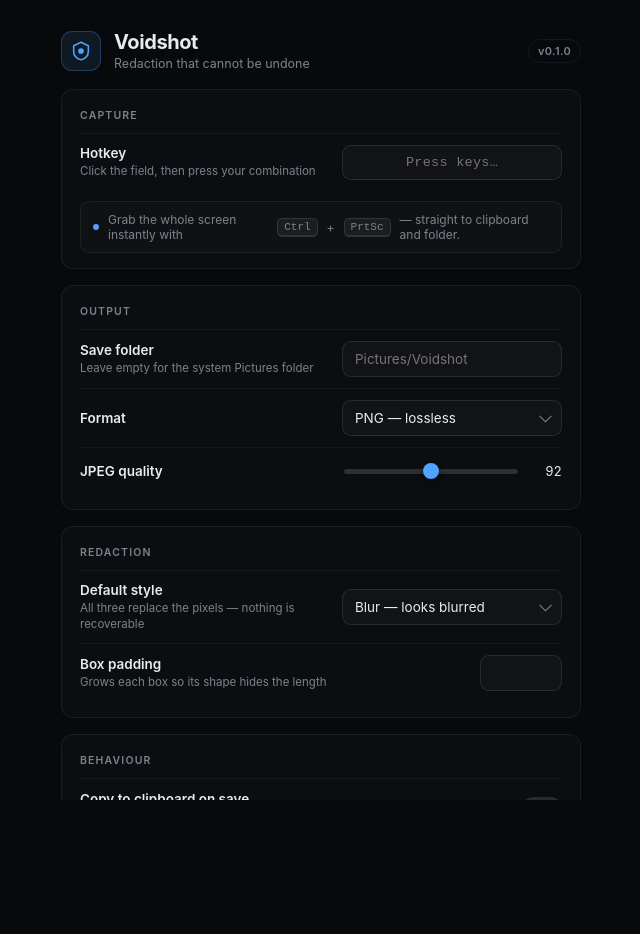
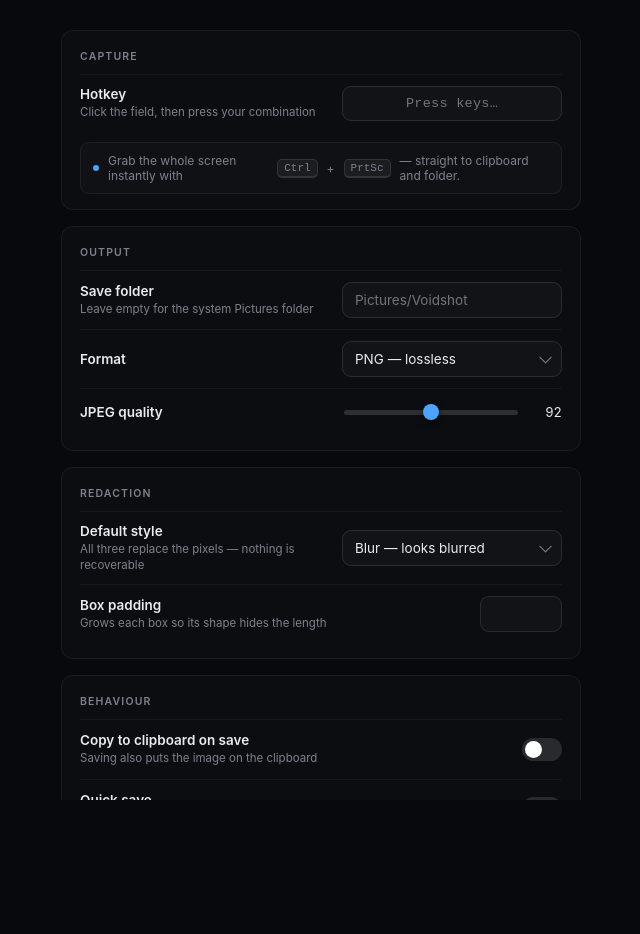
Before and after one commit to relaxcorp/voidshot, a website built with Vite: page settings.html in a window 1280 px wide. Shown: the whole page, without its empty margins (319-959 px from the left). After the commit the page ends 800 px from the top, so only its background shows below. Built offline with nearby package versions, Linux system fonts and the light colour scheme.

Commit message:
Settings: drop the brand header, smooth the toggle repaint
- Removed the logo/version header from the settings window — it's a settings
  page, the title bar already says what app this is.
- Toggle switch: contain the hidden input (position:relative on the row) and
  simplify the animation (linear colour, plain ease on the knob) to avoid a
  WebView2 partial-repaint glitch after flipping it.

```diff
--- a/settings.html
+++ b/settings.html
@@ -8,19 +8,6 @@
   </head>
   <body class="settings">
     <div class="s-shell">
-      <header class="s-head">
-        <div class="s-brand">
-          <span class="s-mark" aria-hidden="true">
-            <svg viewBox="0 0 24 24"><path d="M12 2.5 4 6.2v6c0 5 3.4 8.2 8 9.3 4.6-1.1 8-4.3 8-9.3v-6L12 2.5Z" fill="none" stroke="currentColor" stroke-width="1.7" stroke-linejoin="round"/><circle cx="12" cy="12" r="3.1" fill="currentColor"/></svg>
-          </span>
-          <div class="s-brand-t">
-            <h1>Voidshot</h1>
-            <p class="s-sub">Redaction that cannot be undone</p>
-          </div>
-        </div>
-        <span class="s-ver">v0.1.0</span>
-      </header>
-
       <section class="s-card">
         <div class="s-card-h">Capture</div>
         <div class="s-row">
--- a/src/styles.css
+++ b/src/styles.css
@@ -414,59 +414,6 @@
   gap: 16px;
 }
 
-/* header */
-.s-head {
-  display: flex;
-  align-items: center;
-  justify-content: space-between;
-  margin-bottom: 2px;
-}
-
-.s-brand {
-  display: flex;
-  align-items: center;
-  gap: 13px;
-}
-
-.s-mark {
-  display: grid;
-  place-items: center;
-  width: 40px;
-  height: 40px;
-  border-radius: 11px;
-  color: var(--s-accent);
-  background: rgba(77, 163, 255, 0.10);
-  border: 1px solid rgba(77, 163, 255, 0.26);
-}
-
-.s-mark svg {
-  width: 22px;
-  height: 22px;
-}
-
-.s-brand-t h1 {
-  margin: 0;
-  font-size: 20px;
-  font-weight: 680;
-  letter-spacing: -0.02em;
-}
-
-.s-sub {
-  margin: 2px 0 0;
-  font-size: 12.5px;
-  color: var(--s-dim);
-}
-
-.s-ver {
-  padding: 4px 9px;
-  border: 1px solid var(--s-card-line);
-  border-radius: 999px;
-  font-size: 11px;
-  font-weight: 600;
-  letter-spacing: 0.03em;
-  color: var(--s-dim);
-}
-
 /* cards */
 .s-card {
   border: 1px solid var(--s-card-line);
@@ -656,6 +603,7 @@
 
 /* toggles */
 .s-toggle {
+  position: relative;
   display: flex;
   align-items: center;
   gap: 16px;
@@ -695,7 +643,7 @@
   height: 23px;
   border-radius: 999px;
   background: rgba(255, 255, 255, 0.12);
-  transition: background 180ms ease;
+  transition: background 120ms linear;
 }
 
 .s-sw::after {
@@ -707,7 +655,7 @@
   height: 17px;
   border-radius: 50%;
   background: #fff;
-  transition: transform 180ms cubic-bezier(0.3, 1.3, 0.5, 1);
+  transition: transform 150ms ease;
 }
 
 .s-toggle input:checked ~ .s-sw {
```
Also changed, not shown: 1 other file.
